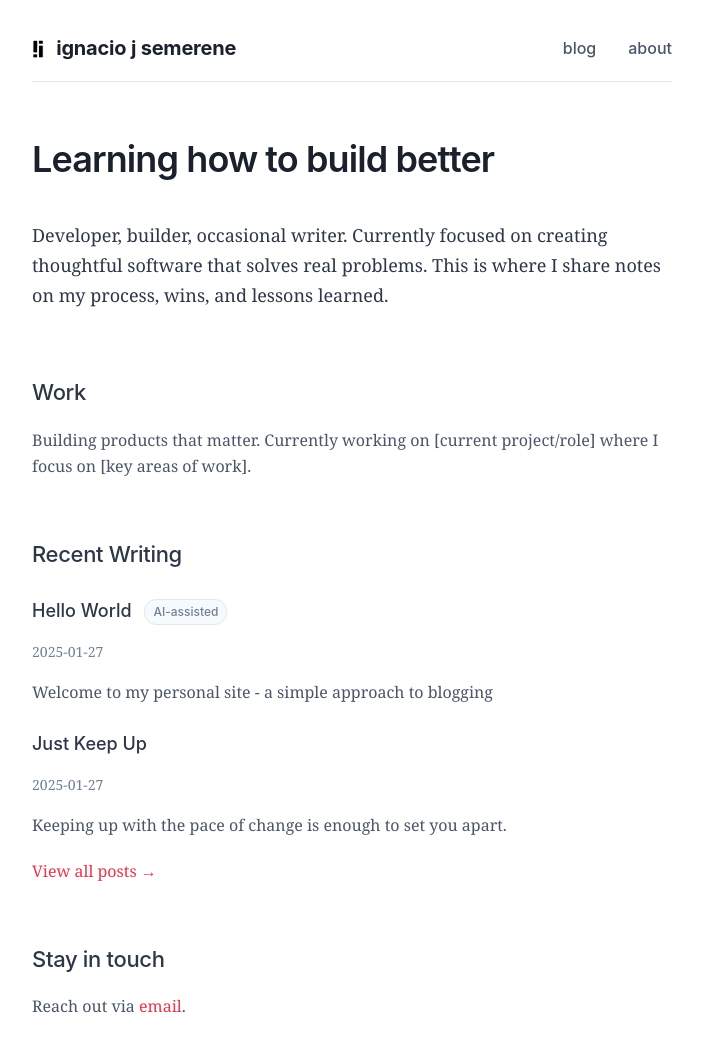
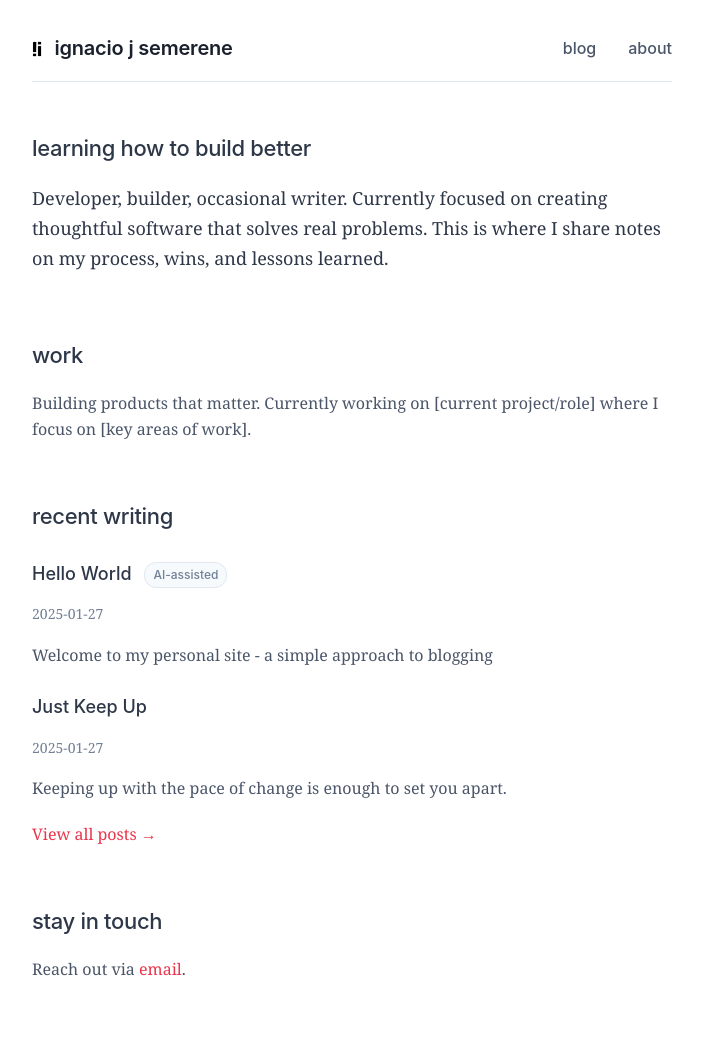
Before and after one commit to igna14/personal_site, a plain HTML site: page index.html in a window 1280 px wide. Shown: the whole page, without its empty margins (288-991 px from the left). Drawn offline with Linux system fonts and the light colour scheme.

Commit message:
CNAME file and minor edits

```diff
--- a/index.html
+++ b/index.html
@@ -3,7 +3,7 @@
 <head>
     <meta charset="UTF-8">
     <meta name="viewport" content="width=device-width, initial-scale=1.0">
-    <title>Ignacio Semerene</title>
+    <title>Ignacio J Semerene</title>
     <link rel="icon" type="image/png" href="favicon.png">
     <link rel="stylesheet" href="style.css">
 </head>
@@ -13,17 +13,17 @@
 
     <main>
         <section class="intro">
-            <h1>Learning how to build better</h1>
+            <h2>learning how to build better</h2>
             <p>Developer, builder, occasional writer. Currently focused on creating thoughtful software that solves real problems. This is where I share notes on my process, wins, and lessons learned.</p>
         </section>
 
         <section class="work">
-            <h2>Work</h2>
+            <h2>work</h2>
             <p>Building products that matter. Currently working on [current project/role] where I focus on [key areas of work].</p>
         </section>
 
         <section class="writing">
-            <h2>Recent Writing</h2>
+            <h2>recent writing</h2>
             <div id="recent-posts">
         <div>
             <a href="posts/hello-world.html">
@@ -43,7 +43,7 @@
         </section>
 
         <section class="contact">
-            <h2>Stay in touch</h2>
+            <h2>stay in touch</h2>
             <p>Reach out via <a href="mailto:ijsemerene@gmail.com">email</a>.</p>
         </section>
     </main>
--- a/style.css
+++ b/style.css
@@ -147,7 +147,7 @@ nav {
 }
 
 .logo {
-  height: 28px;
+  height: 24px;
   width: auto;
   transition: opacity 0.15s ease;
   margin-right: 0.75rem;
@@ -155,7 +155,7 @@ nav {
 
 .site-name {
   font-family: "Inter", -apple-system, BlinkMacSystemFont, sans-serif;
-  font-weight: 700;
+  font-weight: 600;
   font-size: 1.25rem;
   color: #1a202c;
   letter-spacing: -0.01em;
```
Also changed, not shown: blog.html (+1 -1 lines), 1 other file.
